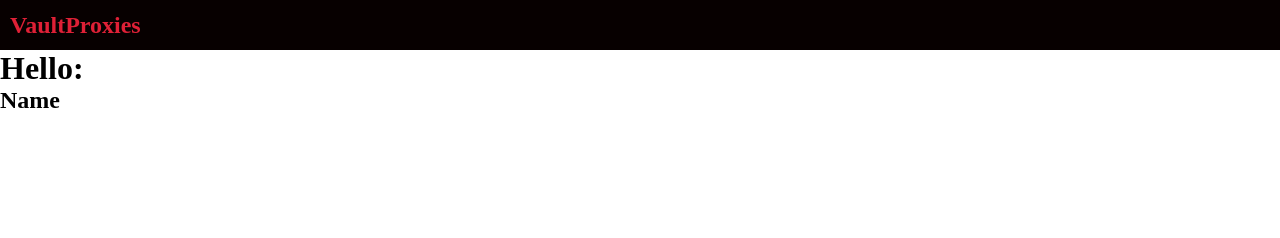
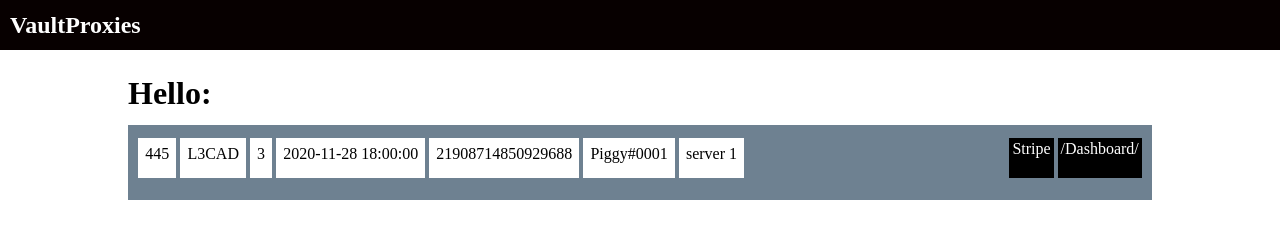
Before and after one commit to obrendanx/vaultP, a plain HTML site: page dashboard.html in a window 1280 px wide. Drawn offline with Linux system fonts and the light colour scheme.

Commit message:
vaultproxie changes

```diff
--- a/dashboard.html
+++ b/dashboard.html
@@ -10,8 +10,25 @@
     </nav>
 
     <div class="wrapper">
-      <h1>Hello: </h1>
-      <h2>Name</h2>
+      <div class="welcome">
+        <h1 class="welcome-head">Hello: </h1>
+      </div>
+
+      <div class="order">
+        <ul class="ul-one">
+          <li id="id-one" class="form-link">445</li>
+          <li id="id-two" class="form-link">L3CAD</li>
+          <li id="id-three" class="form-link">3</li>
+          <li id="id-time" class="form-link">2020-11-28 18:00:00</li>
+          <li id="id-four" class="form-link">21908714850929688</li>
+          <li id="id-username" class="form-link">Piggy#0001</li>
+          <li id="id-server" class="form-link">server 1</li>
+        </ul>
+        <ul class="ul-two">
+          <li class="form-link btn">Stripe</li>
+          <li class="form-link btn">/Dashboard/</li>
+        </ul>
+      </div>
     </div>
   </body>
 </html>
--- a/style.css
+++ b/style.css
@@ -6,6 +6,10 @@
 
 body{
 
+}
+
+.wrapper{
+  margin-top:25px;
 }
 
 .main-nav{
@@ -21,7 +25,7 @@ body{
   line-height:50px;
   margin-left:10px;
   font-family: SeoulNamsan CL;
-  color:#df2036;
+  color:#fff;
 }
 
 .lgn-btn{
@@ -38,4 +42,55 @@ body{
   width:75px;
   text-decoration:none;
   color:#fff;
+  line-height:50px;
 }
+
+h1{
+  font-family: SeoulNamsan CL;
+}
+
+.welcome-head{
+  width:80%;
+  height:50px;
+  margin:0 auto;
+}
+
+.order{
+  width:80%;
+  height:75px;
+  background:#6e8191;
+  position:relative;
+  margin:auto;
+}
+
+.order .ul-one{
+  height:75px;
+  width:70%;
+  position:absolute;
+  padding-left:1%;
+}
+
+.order .ul-two{
+  width:30%;
+  height:75px;
+  position:absolute;
+  right:0;
+  text-align:right;
+  padding-right:1%;
+}
+
+.order li{
+  display:inline-block;
+}
+
+.form-link{
+  height:40px;
+  background:#fff;
+  padding:1%;
+  margin-top:12.5px;
+}
+
+.btn{
+  background:#000 !important;
+  color:#fff;
+}
```
